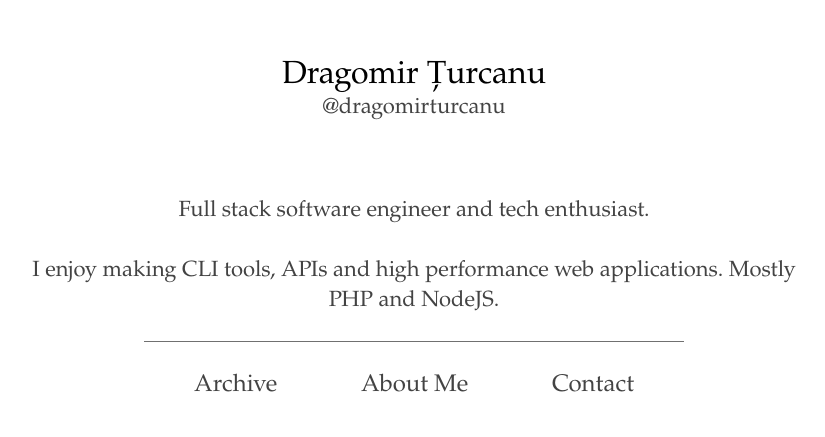
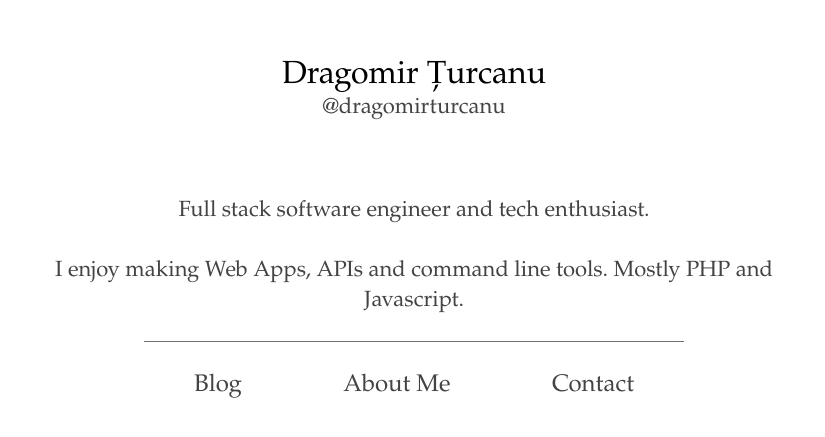
Before and after one commit to dragomirt/dragomirt, a Next.js app: page / in a window 1280 px wide. Shown: the part 171-608 px from the top of the page, without its empty margins (226-1051 px from the left). Built offline with nearby package versions, Linux system fonts and the light colour scheme.

Commit message:
Updates description and adds blog section

```diff
--- a/pages/archive.js
+++ b/pages/archive.js
@@ -8,7 +8,7 @@ class Archive extends React.Component {
     render () {
         return <BaseLayout>
             <NextSeo
-                title="Archive — Dragomir Țurcanu"
+                title="Blog — Dragomir Țurcanu"
                 description="Blog posts archive"
             />
             <div className="activeBodyWrapper">
--- a/pages/index.js
+++ b/pages/index.js
@@ -22,12 +22,12 @@ const Homepage = () => (
 
             <div className="contentBody">
                 <p className="shortDescription">Full stack software engineer and tech enthusiast. <br/><br/>
-                    I enjoy making CLI tools, APIs and high performance web applications. Mostly PHP and NodeJS.</p>
+                    I enjoy making Web Apps, APIs and command line tools. Mostly PHP and Javascript.</p>
 
                 <div className="baseContent">
                     <div className="navigation">
-                        <Link href="/archive" as={`/archive`}>
-                            <a className="navlink">Archive</a>
+                        <Link href="https://practicalphp.dev/">
+                            <a className="navlink">Blog</a>
                         </Link>
 
                         <Link href="/about" as={`/about`}>
```
Also changed, not shown: 7 other files (tests, documents, lock files or other folders).
